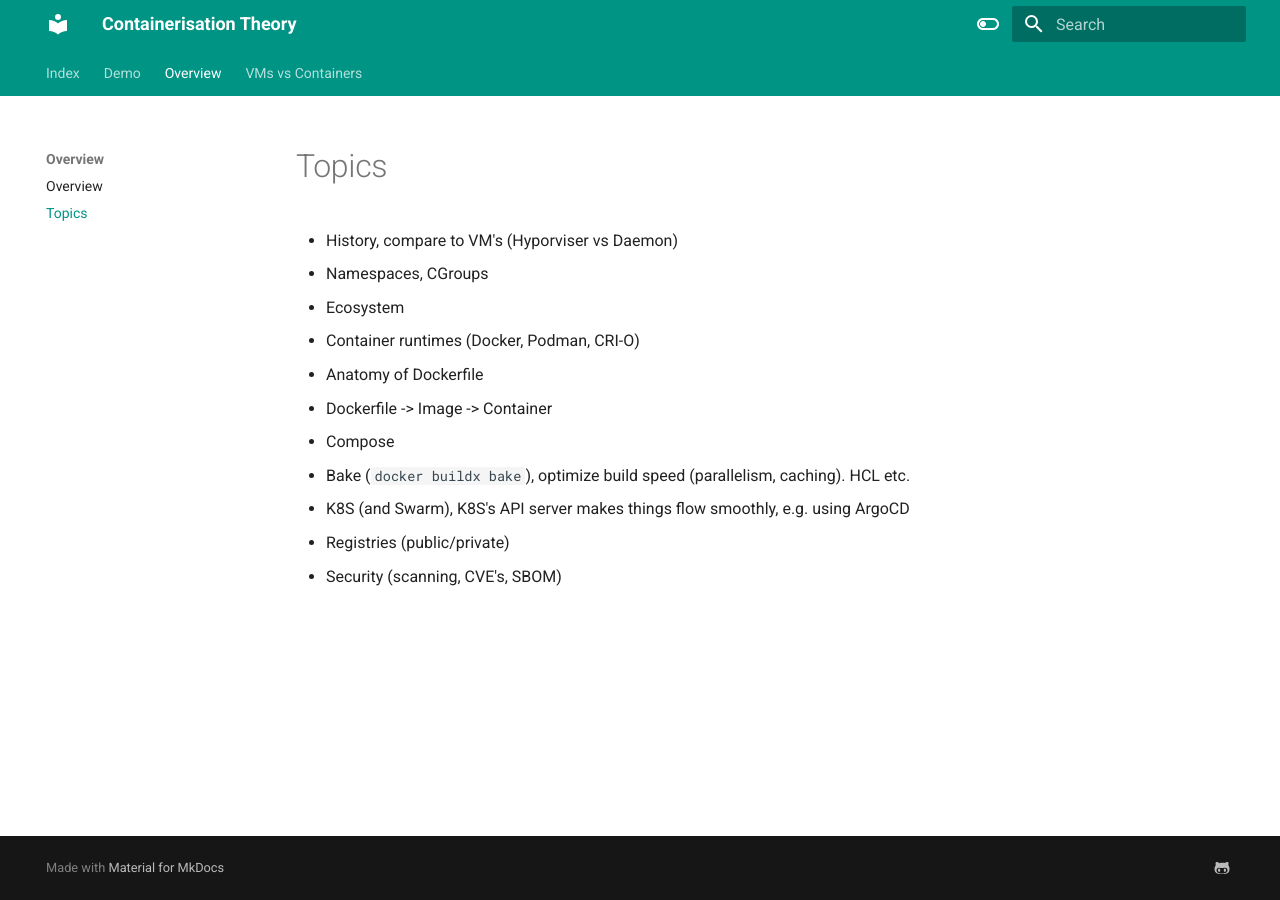
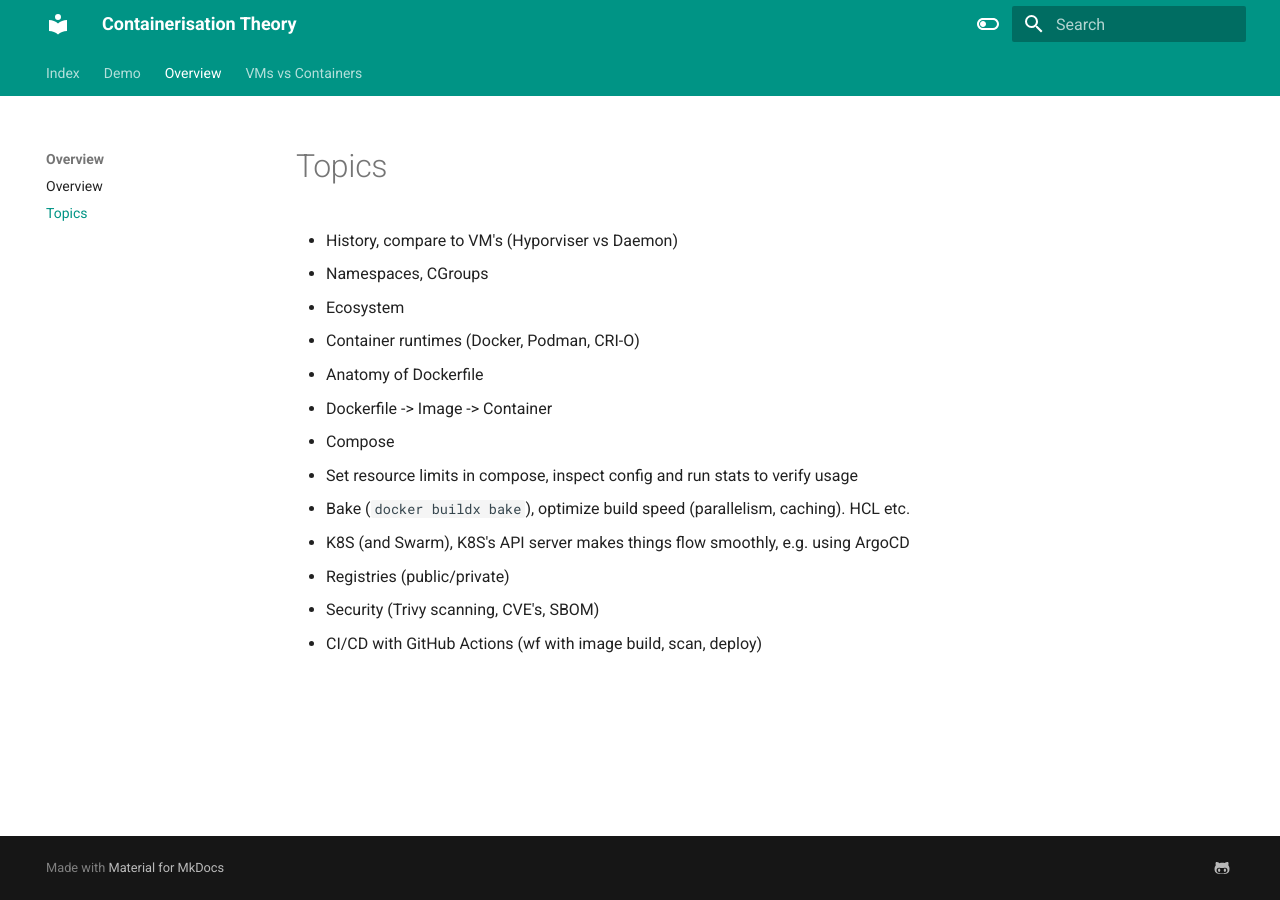
Before and after one commit to TheNewThinkTank-gh-pages/containerisation, an MkDocs documentation site: the page built from docs/Overview/topics.md, in a window 1280 px wide. Built offline with MkDocs 1.6.1 and Material for MkDocs 9.7.7, drawn with Linux system fonts in a browser that asks for light colours.

Commit message:
Update topics.md

```diff
--- a/docs/Overview/topics.md
+++ b/docs/Overview/topics.md
@@ -7,7 +7,9 @@
 - Anatomy of Dockerfile
 - Dockerfile -> Image -> Container
 - Compose
+- Set resource limits in compose, inspect config and run stats to verify usage
 - Bake (`docker buildx bake`), optimize build speed (parallelism, caching). HCL etc.
 - K8S (and Swarm), K8S's API server makes things flow smoothly, e.g. using ArgoCD
 - Registries (public/private)
-- Security (scanning, CVE's, SBOM)
+- Security (Trivy scanning, CVE's, SBOM)
+- CI/CD with GitHub Actions (wf with image build, scan, deploy)
```
